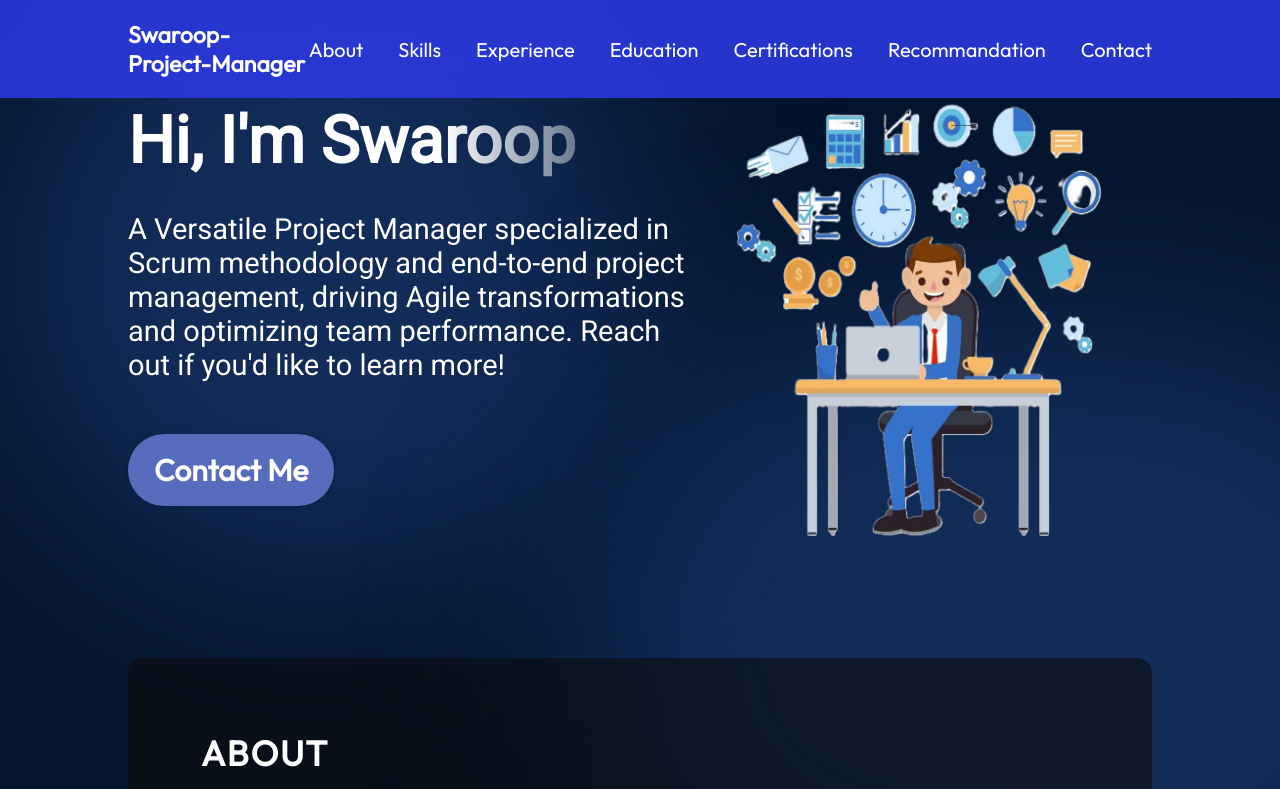
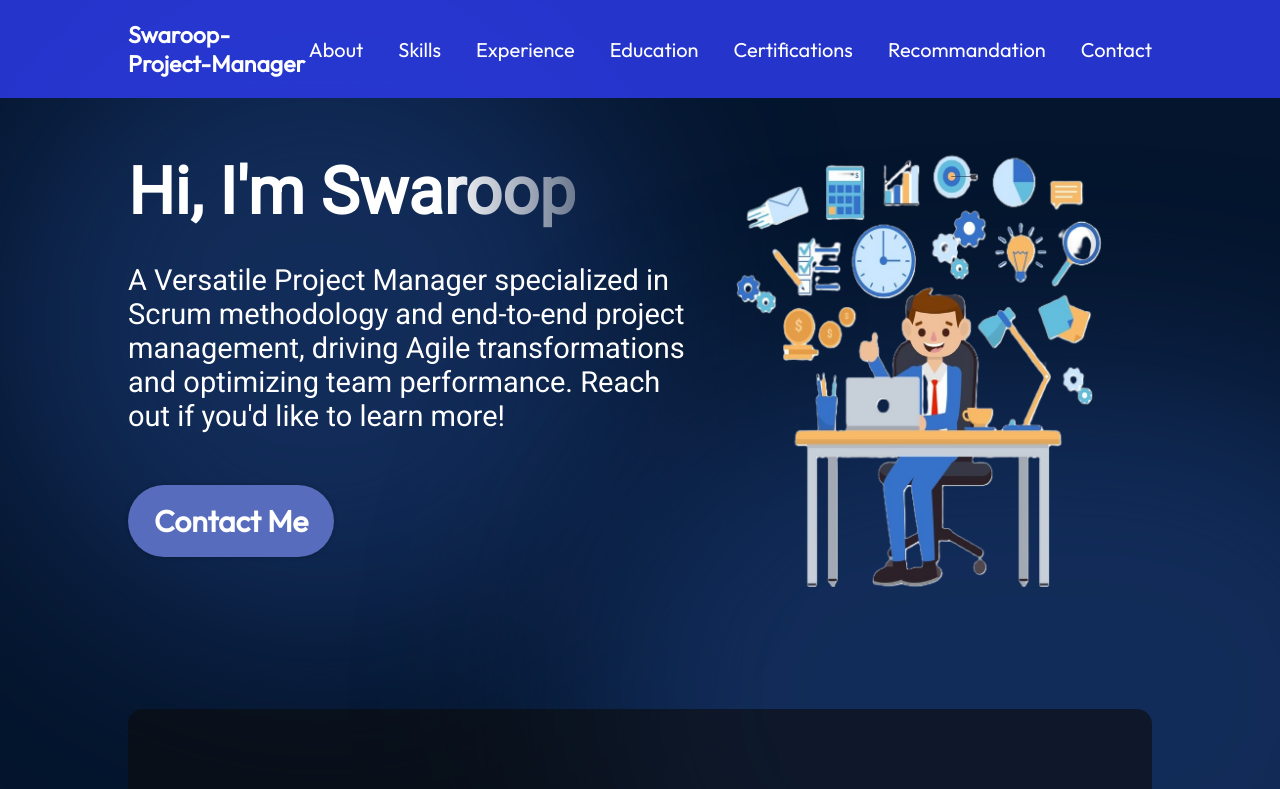
Before and after one commit to swaroophumane/Swaroop_Project_Management_Website, a React (Vite) app: page / in a window 1280 px wide. Shown: the top 789 px of the page. Built offline with nearby package versions, Linux system fonts and the light colour scheme.

Commit message:
Update Hero.module.css

```diff
--- a/src/components/Hero/Hero.module.css
+++ b/src/components/Hero/Hero.module.css
@@ -5,7 +5,7 @@
     display: flex;
     align-items: center;
     justify-content: space-between;
-    margin-top: 79px;
+    margin-top: 130px;
     z-index: 1;
     margin-left: 10%;
     margin-right: 10%;
```
